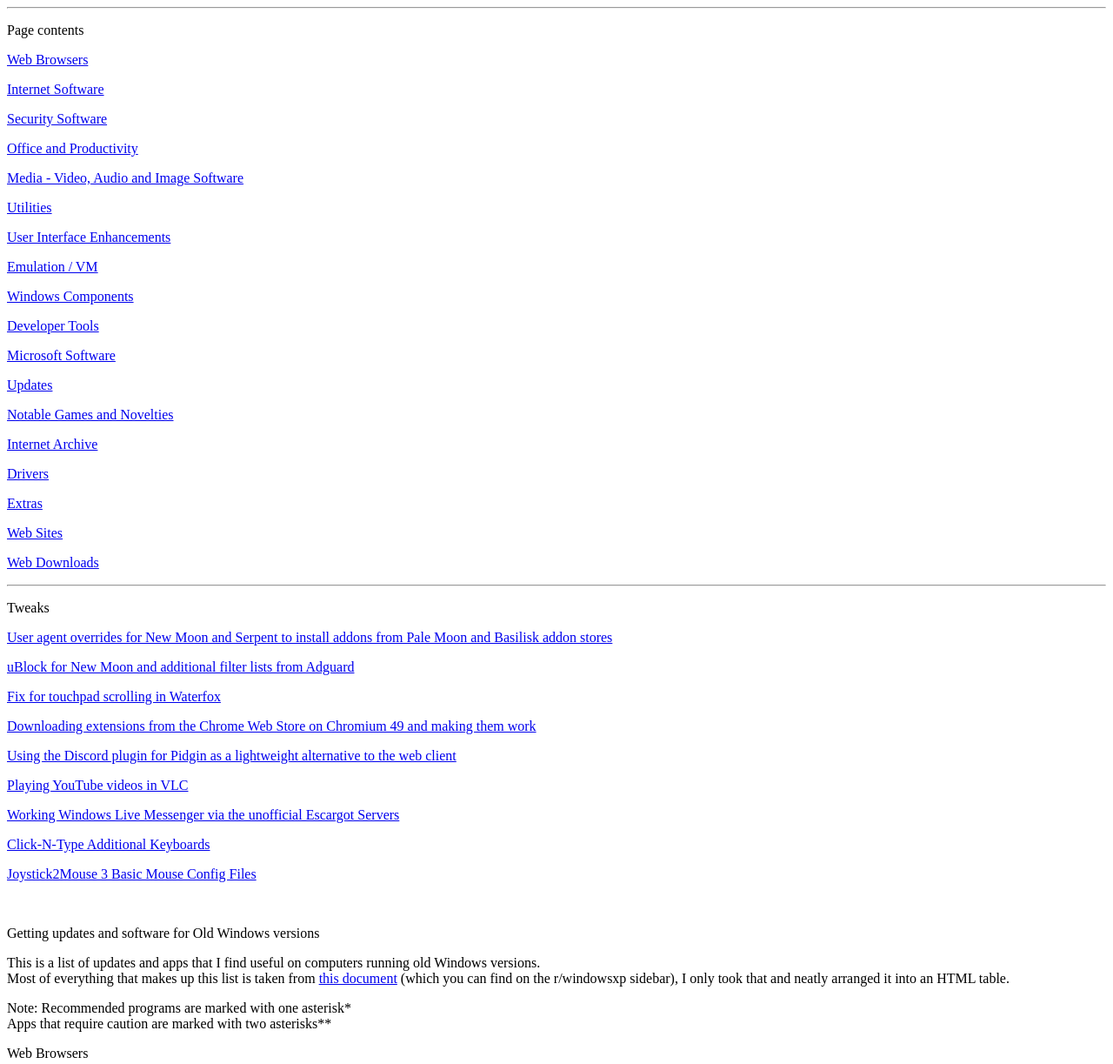
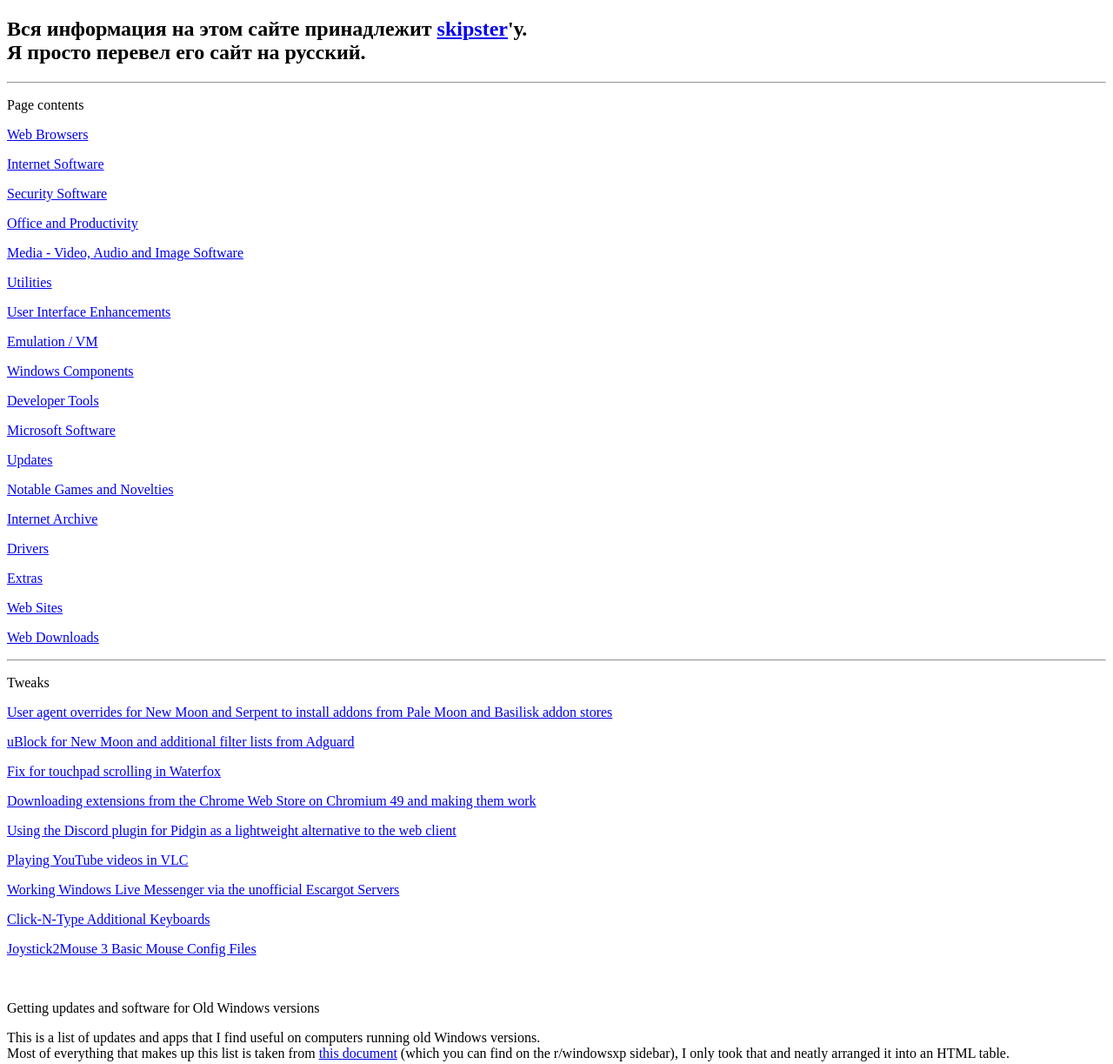
Before and after one commit to 3nderium/3nderium.github.io, a plain HTML site: page index.html in a window 1280 px wide. Shown: the top 1223 px of the page at 87% size. Drawn offline with Linux system fonts and the light colour scheme.

Commit message:
Add files via upload

```diff
--- a/index.html
+++ b/index.html
@@ -8,84 +8,86 @@ Getting updates and software for old Windows - skipster1337's Site
 </title>
 </head>
 <body>
+<h2>Вся информация на этом сайте принадлежит <a href="https://skipster1337.github.io/posts/windows-software.html">skipster</a>'у.
+<br>Я просто перевел его сайт на русский.</h2>
 <hr />
 <p>Page contents</p>
 <p>
-<a href="http://3nderium.rf.gd/#web-browsers">Web Browsers</a>
-</p>
-<p>
-<a href="http://3nderium.rf.gd/#internet-software">Internet Software</a>
-</p>
-<p>
-<a href="http://3nderium.rf.gd/#security">Security Software</a>
-</p>
-<p>
-<a href="http://3nderium.rf.gd/#productivity">Office and Productivity</a>
-</p>
-<p>
-<a href="http://3nderium.rf.gd/#media-software">Media - Video, Audio and Image Software</a>
-</p>
-<p>
-<a href="http://3nderium.rf.gd/#utilities">Utilities</a>
-</p>
-<p>
-<a href="http://3nderium.rf.gd/#ui-enhancements">User Interface Enhancements</a>
-</p>
-<p>
-<a href="http://3nderium.rf.gd/#emulation">Emulation / VM</a>
-</p>
-<p>
-<a href="http://3nderium.rf.gd/#windows-components">Windows Components</a>
-</p>
-<p>
-<a href="http://3nderium.rf.gd/#developer-tools">Developer Tools</a>
-</p>
-<p>
-<a href="http://3nderium.rf.gd/#microsoft-software">Microsoft Software</a>
-</p>
-<p>
-<a href="http://3nderium.rf.gd/#updates">Updates</a>
-</p>
-<p>
-<a href="http://3nderium.rf.gd/#games">Notable Games and Novelties</a>
-</p>
-<p>
-<a href="http://3nderium.rf.gd/#internet-archive">Internet Archive</a>
-</p>
-<p>
-<a href="http://3nderium.rf.gd/#drivers">Drivers</a>
-</p>
-<p>
-<a href="http://3nderium.rf.gd/#extra">Extras</a>
-</p>
-<p>
-<a href="http://3nderium.rf.gd/#sites">Web Sites</a>
-</p>
-<p>
-<a href="http://3nderium.rf.gd/#downloads">Web Downloads</a>
+<a href="http://3nderium.github.io/#web-browsers">Web Browsers</a>
+</p>
+<p>
+<a href="http://3nderium.github.io/#internet-software">Internet Software</a>
+</p>
+<p>
+<a href="http://3nderium.github.io/#security">Security Software</a>
+</p>
+<p>
+<a href="http://3nderium.github.io/#productivity">Office and Productivity</a>
+</p>
+<p>
+<a href="http://3nderium.github.io/#media-software">Media - Video, Audio and Image Software</a>
+</p>
+<p>
+<a href="http://3nderium.github.io/#utilities">Utilities</a>
+</p>
+<p>
+<a href="http://3nderium.github.io/#ui-enhancements">User Interface Enhancements</a>
+</p>
+<p>
+<a href="http://3nderium.github.io/#emulation">Emulation / VM</a>
+</p>
+<p>
+<a href="http://3nderium.github.io/#windows-components">Windows Components</a>
+</p>
+<p>
+<a href="http://3nderium.github.io/#developer-tools">Developer Tools</a>
+</p>
+<p>
+<a href="http://3nderium.github.io/#microsoft-software">Microsoft Software</a>
+</p>
+<p>
+<a href="http://3nderium.github.io/#updates">Updates</a>
+</p>
+<p>
+<a href="http://3nderium.github.io/#games">Notable Games and Novelties</a>
+</p>
+<p>
+<a href="http://3nderium.github.io/#internet-archive">Internet Archive</a>
+</p>
+<p>
+<a href="http://3nderium.github.io/#drivers">Drivers</a>
+</p>
+<p>
+<a href="http://3nderium.github.io/#extra">Extras</a>
+</p>
+<p>
+<a href="http://3nderium.github.io/#sites">Web Sites</a>
+</p>
+<p>
+<a href="http://3nderium.github.io/#downloads">Web Downloads</a>
 </p>
 <hr />
 <p>Tweaks</p>
 <p>
-<a href="http://3nderium.rf.gd/#nm-extensions">User agent overrides for New Moon and Serpent to install addons from
+<a href="http://3nderium.github.io/#nm-extensions">User agent overrides for New Moon and Serpent to install addons from
 Pale Moon and Basilisk addon stores</a>
 </p>
 <p>
-<a href="http://3nderium.rf.gd/#ublock-nm">uBlock for New Moon and additional filter lists from Adguard</a>
-</p>
-<p>
-<a href="http://3nderium.rf.gd/#wf-scrollfix">Fix for touchpad scrolling in Waterfox</a>
-</p>
-<p>
-<a href="http://3nderium.rf.gd/#chrome-extensions">Downloading extensions from the Chrome Web Store on Chromium 49 and
+<a href="http://3nderium.github.io/#ublock-nm">uBlock for New Moon and additional filter lists from Adguard</a>
+</p>
+<p>
+<a href="http://3nderium.github.io/#wf-scrollfix">Fix for touchpad scrolling in Waterfox</a>
+</p>
+<p>
+<a href="http://3nderium.github.io/#chrome-extensions">Downloading extensions from the Chrome Web Store on Chromium 49 and
 making them work</a>
 </p>
 <p>
-<a href="http://3nderium.rf.gd/#pidgin-discord">Using the Discord plugin for Pidgin as a lightweight alternative to
+<a href="http://3nderium.github.io/#pidgin-discord">Using the Discord plugin for Pidgin as a lightweight alternative to
 the web client</a>
 </p>
 <p>
-<a href="http://3nderium.rf.gd/#vlc-yt">Playing YouTube videos in VLC</a>
+<a href="http://3nderium.github.io/#vlc-yt">Playing YouTube videos in VLC</a>
 </p>
 <!--
 <p>
@@ -93,14 +95,14 @@ the web client</a>
 </p>
 -->
 <p>
-<a href="http://3nderium.rf.gd/#wlm">Working Windows Live Messenger via the unofficial Escargot Servers
+<a href="http://3nderium.github.io/#wlm">Working Windows Live Messenger via the unofficial Escargot Servers
 </a>
 </p>
 <p>
-<a href="http://3nderium.rf.gd/#cnt-keybs">Click-N-Type Additional Keyboards</a>
-</p>
-<p>
-<a href="http://3nderium.rf.gd/#j2mconfigs">Joystick2Mouse 3 Basic Mouse Config Files</a>
+<a href="http://3nderium.github.io/#cnt-keybs">Click-N-Type Additional Keyboards</a>
+</p>
+<p>
+<a href="http://3nderium.github.io/#j2mconfigs">Joystick2Mouse 3 Basic Mouse Config Files</a>
 </p>
 <br />
 </div>
@@ -327,7 +329,7 @@ Mypal 68.12.2b was super buggy from my experience.
 <br />
 Remember to clear your profile folder before version upgrades
 (Mypal68 in AppData)! Easiest way to find it is using
-<a href="http://3nderium.rf.gd/#everything">Everything</a
+<a href="http://3nderium.github.io/#everything">Everything</a
 >.
 </td>
 </tr>
@@ -4140,12 +4142,12 @@ name change makes it break.
 <a
 href="https://old.reddit.com/r/waterfox/comments/kez68p/touchpad_scrolling_bug/">Reddit thread</a>
 <br />
-<a href="http://3nderium.rf.gd/img/wf-scrollfix.png">
-<img
+<a href="http://3nderium.github.io/img/wf-scrollfix.png">
+<--!
 
-src="http://3nderium.rf.gd/img/wf-scrollfix.png"
+src="http://3nderium.github.io/img/wf-scrollfix.png"
 alt="ui.window_class_override preference"
-/>
+-->
 </a>
 </p>
 <p id="chrome-extensions">
@@ -4159,12 +4161,12 @@ extension ID, if you're not sure if something is part of the ID or
 not, remove it and see if the page still loads.
 </p>
 <p>Example:</p>
-<a href="http://3nderium.rf.gd/extensionid.png">
-<img
+<a href="http://3nderium.github.io/extensionid.png">
+<--!
 
-src="http://3nderium.rf.gd/img/extensionid.png"
+src="http://3nderium.github.io/img/extensionid.png"
 alt="Extension ID Example"
-/>
+-->
 </a>
 <p>Next, copy this URL:</p>
 
@@ -4234,11 +4236,11 @@ you're certain that the option is unchecked, click OK and you will
 have your servers pop up in your buddy list.
 </p>
 <a href="https://i.imgur.com/WMBHXY2.png">
-<img
+<--!
 
 src="https://i.imgur.com/WMBHXY2.png"
 alt="Purple Discord"
-/>
+-->
 </a>
 <p id="vlc-yt">
 <b><i>Playing YouTube videos in VLC</i></b>
```
